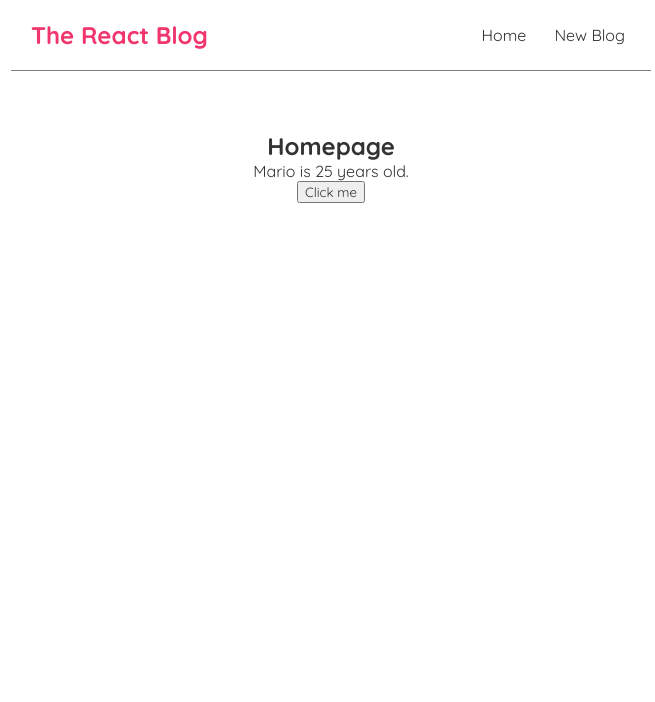
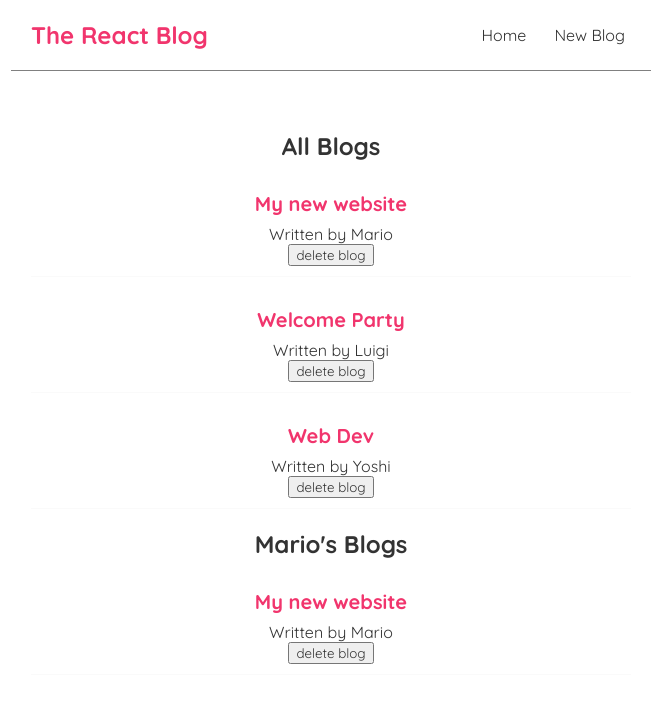
Before and after one commit to seanfriedman1994/react-blog, a React (Create React App) app: page / in a window 1280 px wide. Shown: the top 702 px of the page, without its empty margins (309-964 px from the left). Built offline with nearby package versions, Linux system fonts and the light colour scheme.

Commit message:
blog list, delete

```diff
--- /dev/null
+++ b/src/BlogList.js
@@ -0,0 +1,19 @@
+const BlogList = ({blogs, title, handleDelete}) => {
+  // const blogs = props.blogs;
+  // const title = props.title;
+
+
+  return (
+  <div className="blog-list">
+    <h2>{title}</h2>
+    {blogs.map((blog) => (
+        <div className="blog-preview" key={blog.id}>
+          <h2>{blog.title}</h2>
+          <p>Written by {blog.author}</p>
+          <button onClick={() => handleDelete(blog.id)}>delete blog</button>
+        </div>
+      ))}
+  </div> );
+}
+
+export default BlogList;
--- a/src/Home.js
+++ b/src/Home.js
@@ -1,20 +1,22 @@
 import { useState } from "react";
+import BlogList from "./BlogList";
 
 const Home = () => {
 
-  const [name, setName] = useState('Mario');
-  const [age, setAge] = useState(25);
+  const [blogs, setBlogs] = useState([
+    {title: "My new website", body: "Lorem Ipsum", author: "Mario", id: 1},
+    {title: "Welcome Party", body: "Lorem Ipsum", author: "Luigi", id: 2},
+    {title: "Web Dev", body: "Lorem Ipsum", author: "Yoshi", id: 3}
+  ]);
 
-  const handleClick = () => {
-    setName("Luigi");
-    setAge(30);
-  }
+  const handleDelete = (id) => {
+    setBlogs(blogs.filter(x => x.id != id));
+  };
 
   return (
     <div className="home">
-      <h2>Homepage</h2>
-      <p>{name} is {age} years old.</p>
-      <button onClick={handleClick}>Click me</button>
+      <BlogList blogs={blogs} title="All Blogs" handleDelete={handleDelete} />
+      <BlogList blogs={blogs.filter(x => x.author === "Mario")} title="Mario's Blogs" handleDelete={handleDelete} />
     </div>
    );
 }
--- a/src/index.css
+++ b/src/index.css
@@ -34,3 +34,20 @@
   margin: 40px auto;
   padding: 20px;
 }
+
+.blog-preview {
+  padding: 10px 16px;
+  margin: 20px 0;
+  border-bottom: 1px solid #fafafa;
+}
+
+.blog-preview:hover {
+  box-shadow:1px 3px 5px rgba(0,0,0,0.1);
+  cursor: pointer;
+}
+
+.blog-preview h2 {
+  font-size: 20px;
+  color: #f1356d;
+  margin-bottom: 8px;
+}
```
